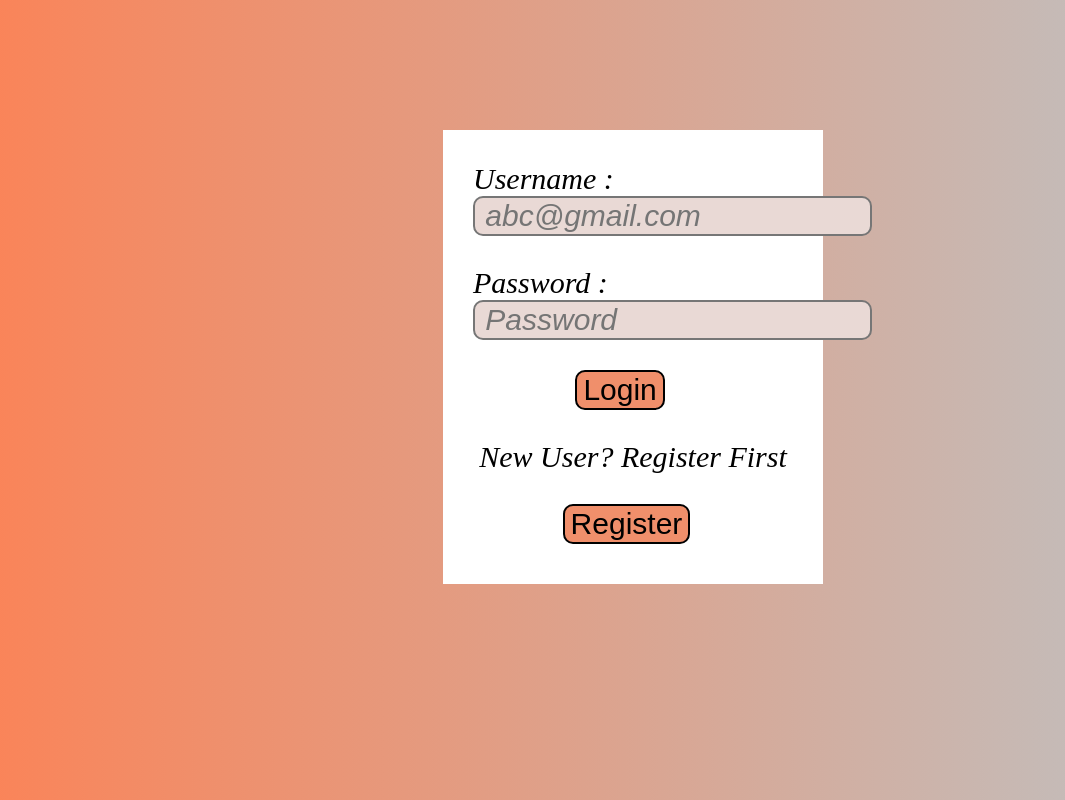
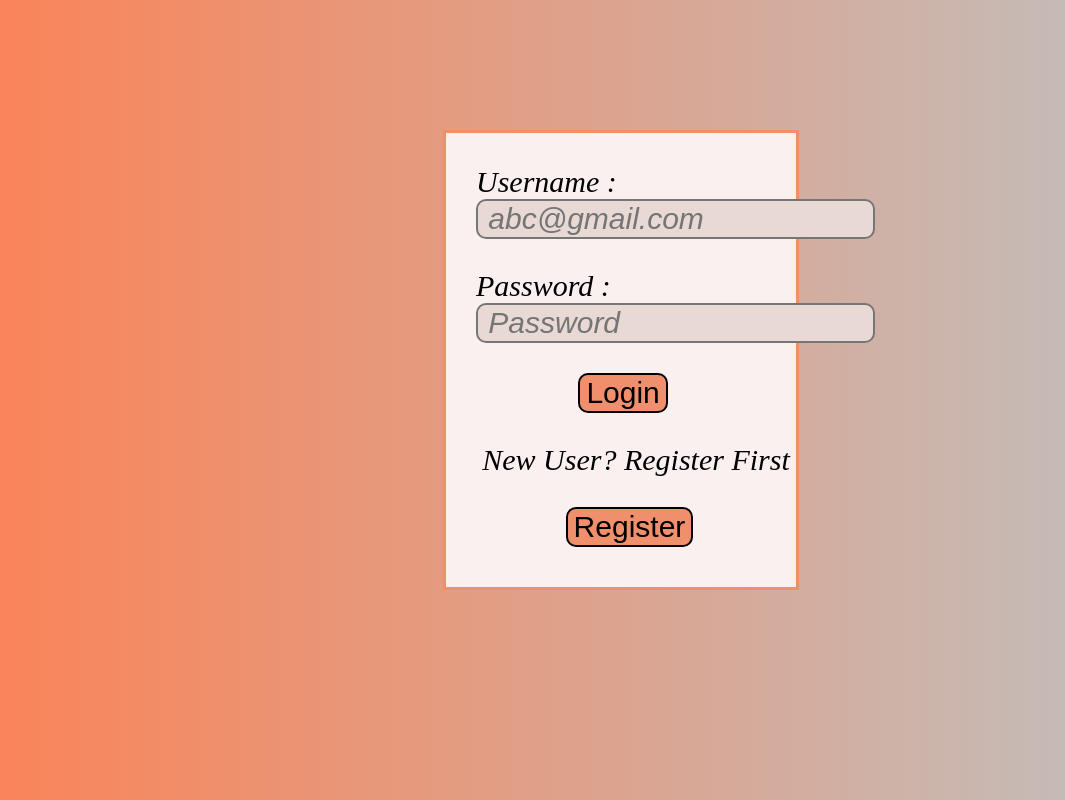
Before and after one commit to Vishal78626/project, a PHP site: page /login.php in a window 1280 px wide. Shown: the whole page, without its empty margins (107-1172 px from the left). Run offline with PHP 8.4, Linux system fonts and the light colour scheme.

Commit message:
Update login.php

```diff
--- a/login.php
+++ b/login.php
@@ -5,13 +5,13 @@
 	.login_box{
 		/*		T 		R 	 B 	  L*/
 		margin:130px 500px 50px 550px;
-		padding:2px 30px 10px 30px;
-		background-color: white;
+		padding:2px 0px 10px 30px;
+		background-color: #fbf0f0;
 		width:25%;
 		color: black;
 		font-size: 30px;
 		font-style: italic;
-
+		border:3px solid #f08f6b;
 	}
 
 	p{}
@@ -23,7 +23,8 @@
 
 	.input_box{width:none;
 		background-color: #E9D9D5;
-		font-style: italic;}
+		font-style: italic;
+	}
 
 	.login_button{
 		margin-left: 32%;
@@ -38,11 +39,13 @@
 	}
 
 	body{
-		/*background-color: coral*/
+		/*background-color: coral;*/
 		background-image: linear-gradient(to right, coral,#C0C0C0);
+
 		margin: 0px;
 		padding: 0px;
-	}
+		}
+
 	</style>
 
 </head>
@@ -60,8 +63,6 @@
 <p style="text-align: center;">New User? Register First</p>
 <p><button>Register</button></p>
 </form>
-
-
 
 <?php
 if(isset($_POST['s']))
```
